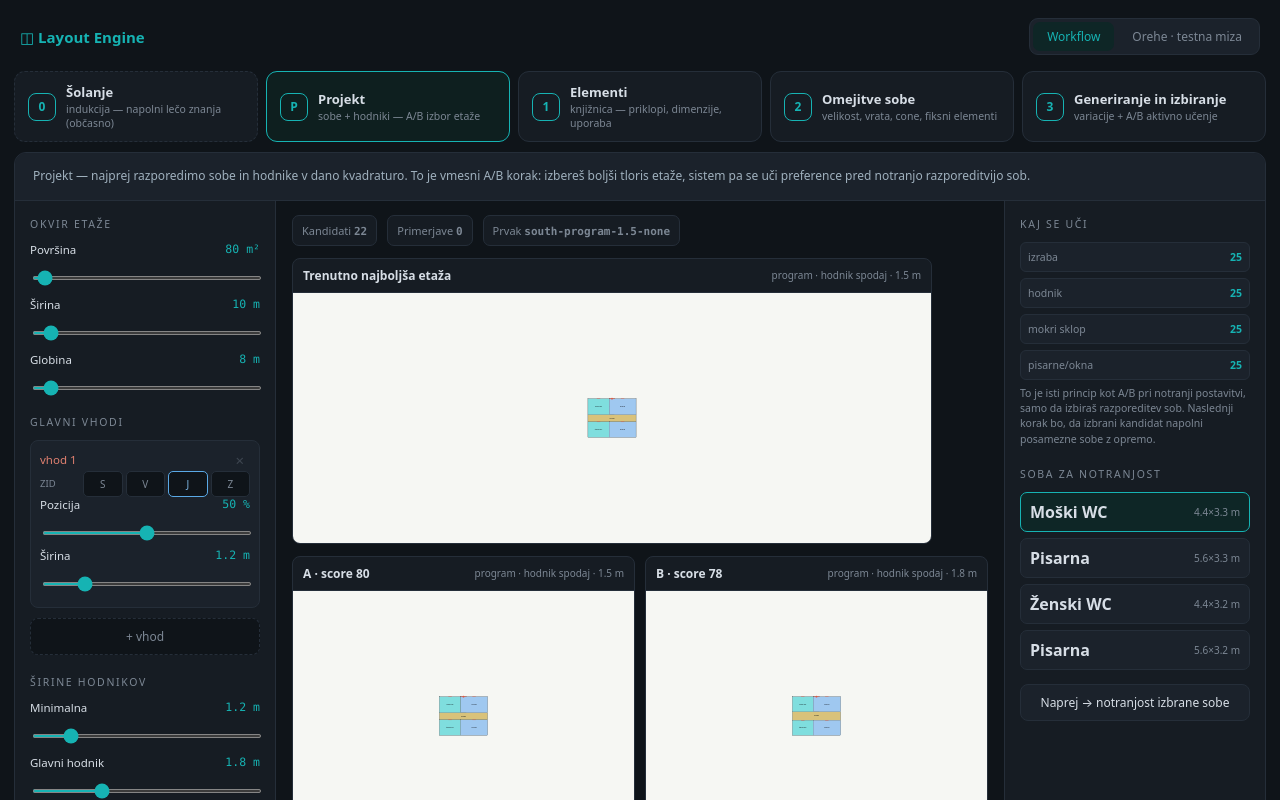
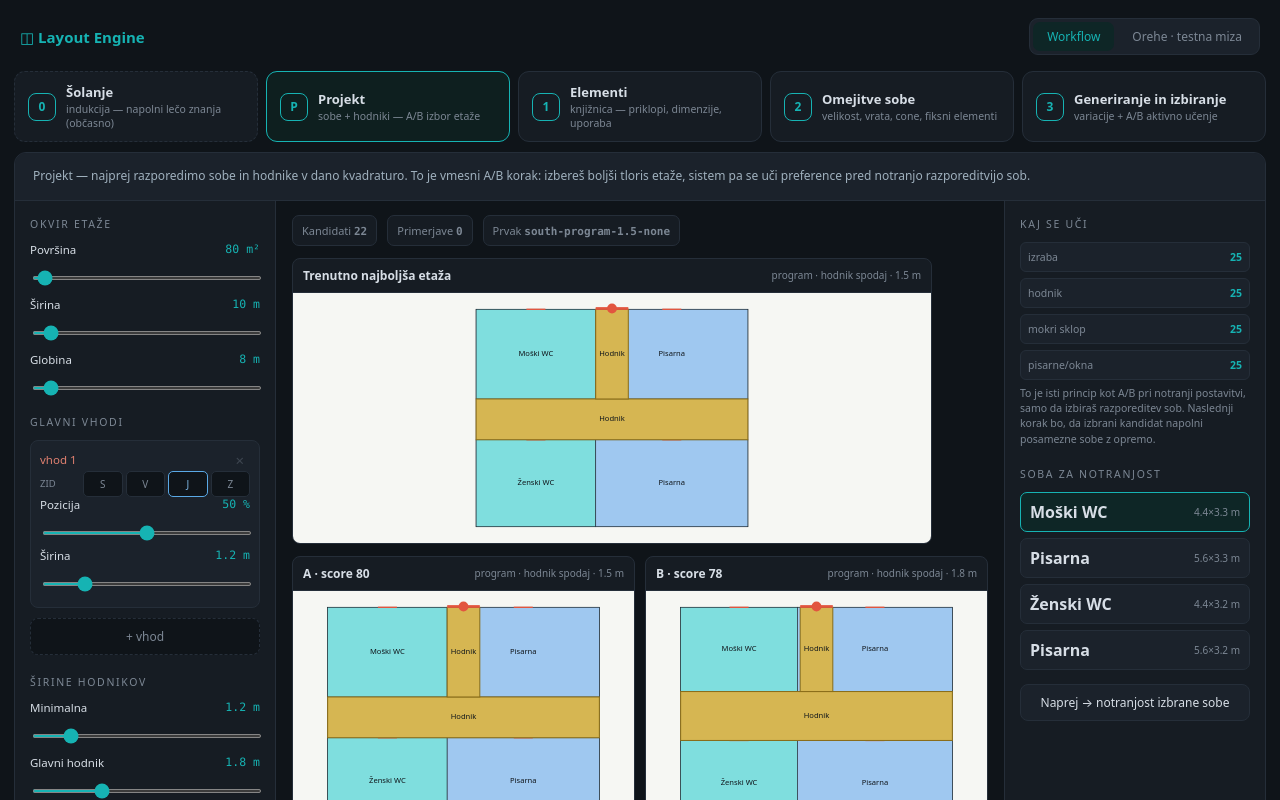
Before and after one commit to zorkojaka/FloorPlannerApp, a React (Vite) app: page / in a window 1280 px wide. Shown: the top 800 px of the page. Built offline with nearby package versions, Linux system fonts and the light colour scheme.

Commit message:
Fix floor plan corridor visibility

```diff
--- a/src/LegacyLayoutEngine.jsx
+++ b/src/LegacyLayoutEngine.jsx
@@ -267,15 +267,18 @@ function ProjectWorkflow({onContinue}){
 }
 
 function FloorSvg({layout}){
-  const pad=22, W=layout.boundary.width, D=layout.boundary.depth;
+  const W=layout.boundary.width, D=layout.boundary.depth;
+  const pad=clamp(Math.max(W,D)*0.04,0.6,2);
+  const fontSize=clamp(Math.max(W,D)*0.018,0.28,1.1);
+  const strokeWidth=clamp(Math.max(W,D)*0.0018,0.025,0.08);
   const vb=`0 0 ${W+pad*2} ${D+pad*2}`;
-  const rooms=[layout.corridor,...(layout.corridorLinks||[]),...layout.rooms];
+  const rooms=[...layout.rooms,layout.corridor,...(layout.corridorLinks||[])];
   return <svg className="floorSvg" viewBox={vb} role="img">
-    <rect x={pad} y={pad} width={W} height={D} fill="#f6f7f3" stroke="#2b3138" strokeWidth="0.04"/>
+    <rect x={pad} y={pad} width={W} height={D} fill="#f6f7f3" stroke="#2b3138" strokeWidth={strokeWidth}/>
     {rooms.map(r=><g key={r.id}>
-      <rect x={pad+r.x} y={pad+r.y} width={r.w} height={r.d} fill={roomColor(r.type)} stroke="#22313a" strokeWidth="0.035"/>
-      <text x={pad+r.x+r.w/2} y={pad+r.y+r.d/2} textAnchor="middle" dominantBaseline="middle" fontSize="0.32" fill="#10161b">{r.name}</text>
-      {r.doorToCorridor&&<rect x={pad+r.x+r.w/2-0.35} y={pad+r.y-0.04} width="0.7" height="0.08" fill="#e2553f"/>}
+      <rect x={pad+r.x} y={pad+r.y} width={r.w} height={r.d} fill={roomColor(r.type)} stroke={r.type==="corridor"?"#8a6d19":"#22313a"} strokeWidth={r.type==="corridor"?strokeWidth*1.5:strokeWidth}/>
+      <text x={pad+r.x+r.w/2} y={pad+r.y+r.d/2} textAnchor="middle" dominantBaseline="middle" fontSize={fontSize} fill="#10161b">{r.name}</text>
+      {r.doorToCorridor&&<rect x={pad+r.x+r.w/2-0.35} y={pad+r.y-strokeWidth} width="0.7" height={strokeWidth*2} fill="#e2553f"/>}
     </g>)}
     {(layout.entrances||[]).map(e=><EntranceMark key={e.id} entry={e} pad={pad} W={W} D={D}/>)}
   </svg>;
@@ -301,7 +304,7 @@ function FloorSignals({layout}){
   </div>;
 }
 
-function roomColor(type){return type==="corridor"?"#d9c27a":type==="wc"?"#7fdede":"#9fc8f0";}
+function roomColor(type){return type==="corridor"?"#d6b652":type==="wc"?"#7fdede":"#9fc8f0";}
 function floorWeightLabel(key){return ({compactness:"izraba",corridorEfficiency:"hodnik",wetGrouping:"mokri sklop",officeFrontage:"pisarne/okna"})[key]||key;}
 function round1(v){return Math.round(v*10)/10;}
 function makeStrategyProfile(kind){
```
